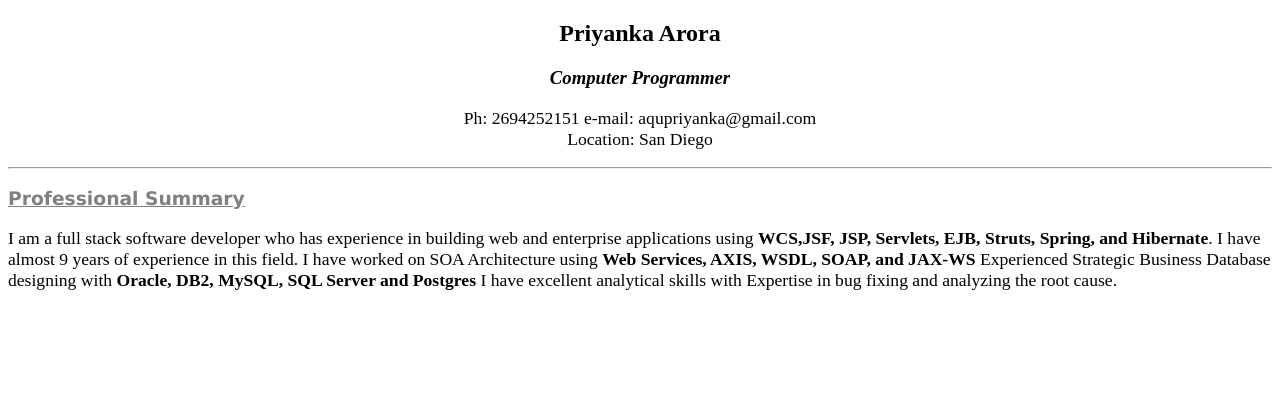
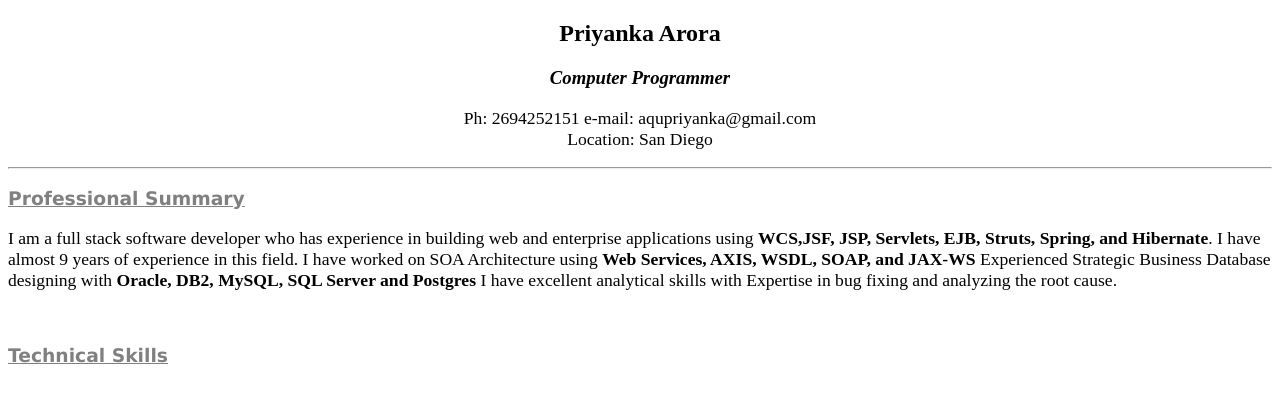
Before and after one commit to aqupriyanka/biography, a plain HTML site: page front/index.html in a window 1280 px wide. Drawn offline with Linux system fonts and the light colour scheme.

Commit message:
changed html

```diff
--- a/front/index.html
+++ b/front/index.html
@@ -22,5 +22,7 @@ Experienced Strategic Business Database designing with <b>Oracle, DB2, MySQL, SQ
 I have excellent analytical skills with Expertise in bug fixing and analyzing the root cause.
 </p>
 
+<br>
+<h3 style="font-family:verdana; color: grey"><ins>Technical Skills</ins></h3>
 </body>
 </html>
```
